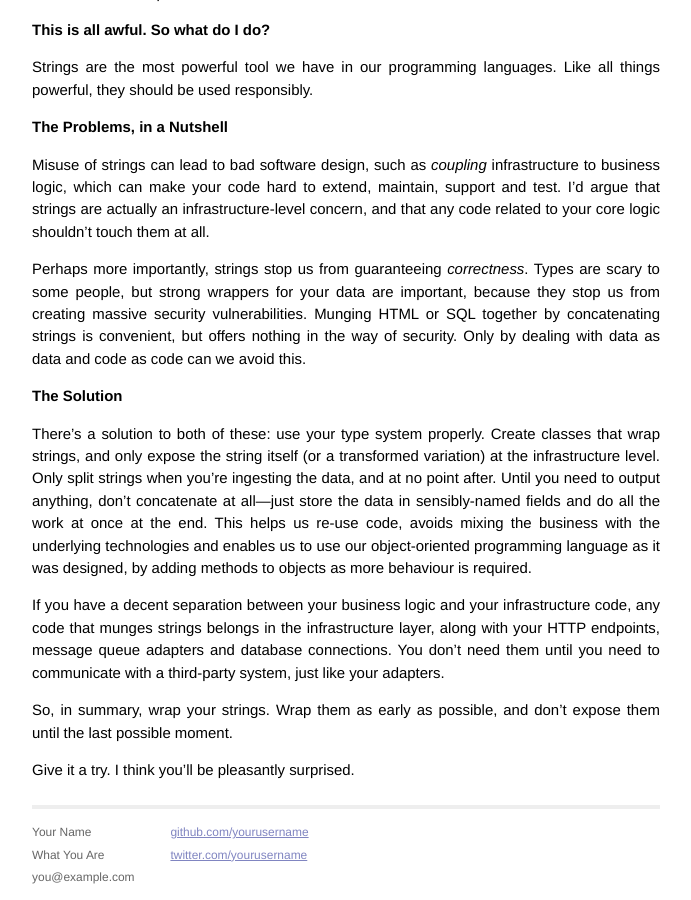
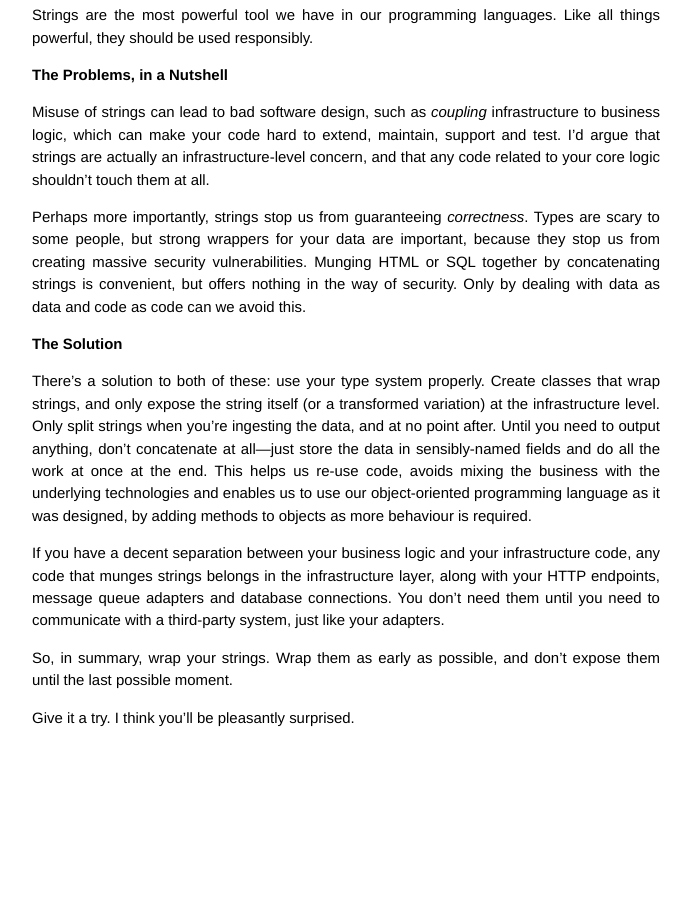
Before and after one commit to SamirTalwar/talks, a Jekyll site: the page built from index.md, in a window 1280 px wide and 900 px high, scrolled down 10893 px. Shown: the whole window, without its empty margins (294-985 px from the left). Built offline with Jekyll 4.4.1, drawn with Linux system fonts in a browser that asks for light colours; Markdown is read by kramdown in place of the engine named in the settings; comment, search, counter and statistics services are not loaded; after the commit the page ends 11622 px from its top, so only the background shows below that.

Commit message:
Remove pointless boilerplate around the talk content.

```diff
--- a/_layouts/default.html
+++ b/_layouts/default.html
@@ -11,33 +11,11 @@
 
         <!-- Custom CSS -->
         <link rel="stylesheet" href="css/main.css">
+    </head>
 
-    </head>
     <body>
-
         <div class="site">
-          <div class="header">
-            <h1 class="title"><a href="/">{{ site.name }}</a></h1>
-            <a class="extra" href="/">home</a>
-          </div>
-
-          {{ content }}
-
-          <div class="footer">
-            <div class="contact">
-              <p>
-                Your Name<br />
-                What You Are<br />
-                you@example.com
-              </p>
-            </div>
-            <div class="contact">
-              <p>
-                <a href="https://github.com/yourusername">github.com/yourusername</a><br />
-                <a href="https://twitter.com/yourusername">twitter.com/yourusername</a><br />
-              </p>
-            </div>
-          </div>
+            {{ content }}
         </div>
 
         <script src="//platform.twitter.com/widgets.js" charset="utf-8"></script>
```
